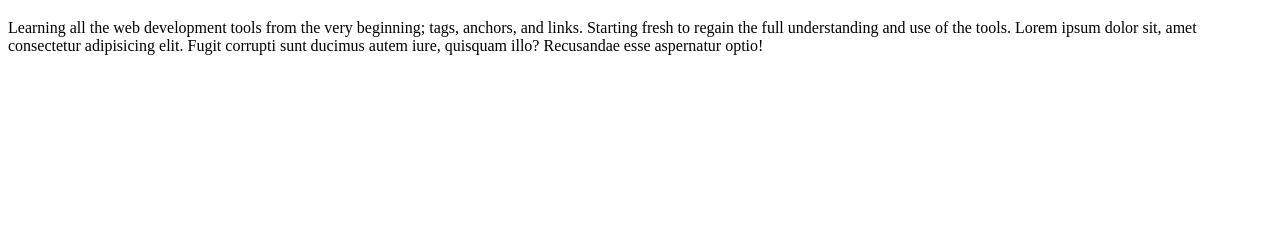
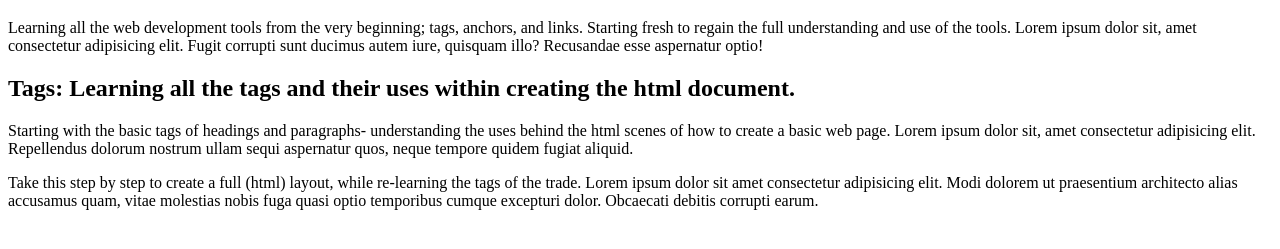
Before and after one commit to jacurtis813/beginner_course, a plain HTML site: page index.html in a window 1280 px wide. Shown: the part 61-310 px from the top of the page. Drawn offline with Linux system fonts and the light colour scheme.

Commit message:
Update the readme file to reflect the html changes.

```diff
--- a/index.html
+++ b/index.html
@@ -11,6 +11,16 @@
     <p>Learning all the web development tools from the very beginning; tags, anchors, and links. Starting fresh to
         regain the full understanding and use of the tools. Lorem ipsum dolor sit, amet consectetur adipisicing elit.
         Fugit corrupti sunt ducimus autem iure, quisquam illo? Recusandae esse aspernatur optio!</p>
+
+    <h2>Tags: Learning all the tags and their uses within creating the html document.</h2>
+
+    <p>Starting with the basic tags of headings and paragraphs- understanding the uses behind the html scenes of how to
+        create a basic web page. Lorem ipsum dolor sit, amet consectetur adipisicing elit. Repellendus dolorum nostrum
+        ullam sequi aspernatur quos, neque tempore quidem fugiat aliquid.</p>
+
+    <p>Take this step by step to create a full (html) layout, while re-learning the tags of the trade. Lorem ipsum dolor
+        sit amet consectetur adipisicing elit. Modi dolorem ut praesentium architecto alias accusamus quam, vitae
+        molestias nobis fuga quasi optio temporibus cumque excepturi dolor. Obcaecati debitis corrupti earum.</p>
 </body>
 
 </html>
```
Also changed, not shown: 1 other file.
